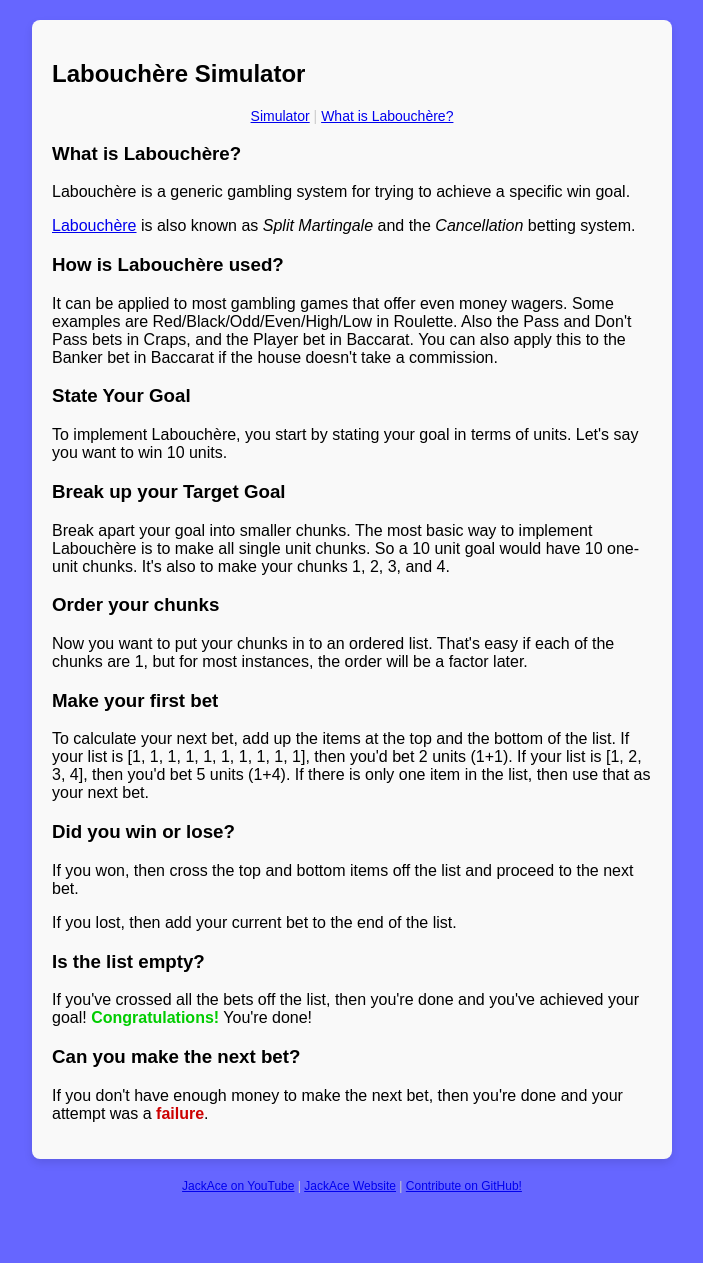
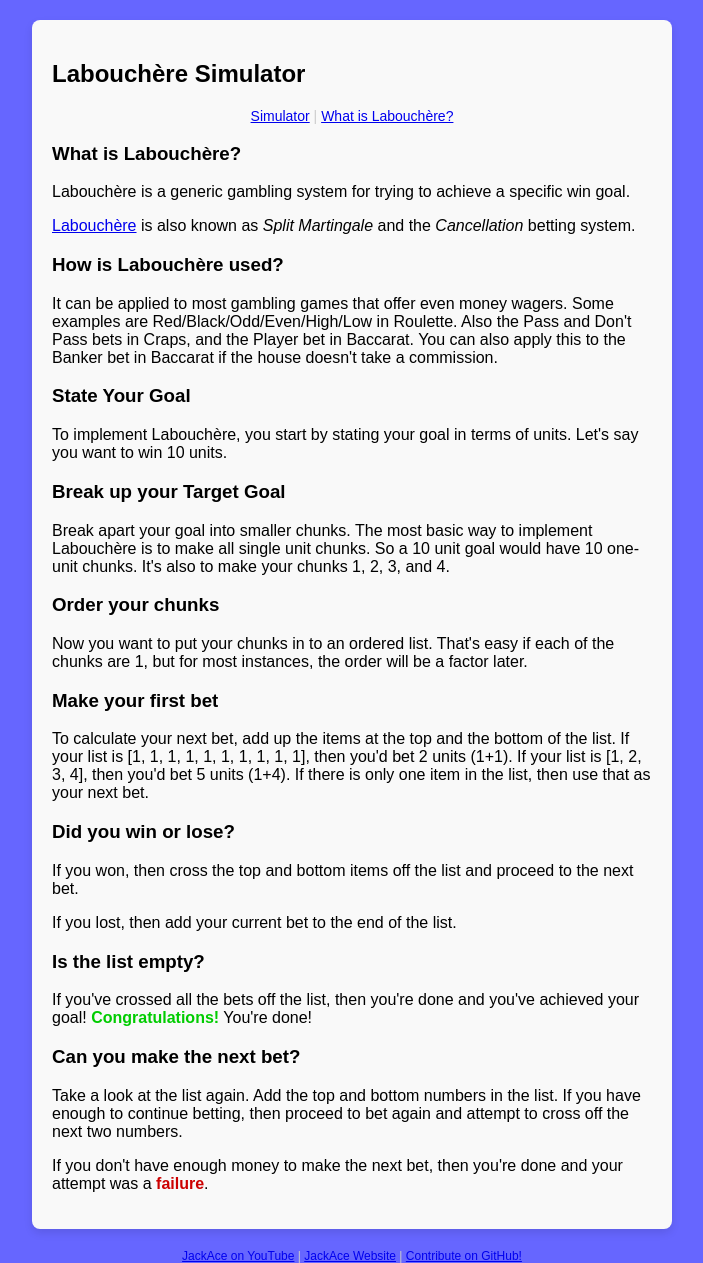
Before and after one commit to JackAce/labouchere-sim.jackace.com, a Jekyll site: the page built from what-is-labouchere.html, in a window 1280 px wide. Shown: the whole page, without its empty margins (288-991 px from the left). Built offline with Jekyll 4.4.1, drawn with Linux system fonts in a browser that asks for light colours; before the commit the page ends 1193 px from its top, so only the background shows below that.

Commit message:
Using jekyll layouts and includes. Adding instructional copy

```diff
--- a/what-is-labouchere.html
+++ b/what-is-labouchere.html
@@ -56,6 +56,10 @@ title: What is Labouchère? - JackAce.com
     </p>
     <h3>Can you make the next bet?</h3>
     <p>
+        Take a look at the list again. Add the top and bottom numbers in the list. If you have enough
+        to continue betting, then proceed to bet again and attempt to cross off the next two numbers.
+    </p>
+    <p>
         If you don't have enough money to make the next bet, then you're done and your attempt was a
         <b class="num-neg">failure</b>.
     </p>
```
